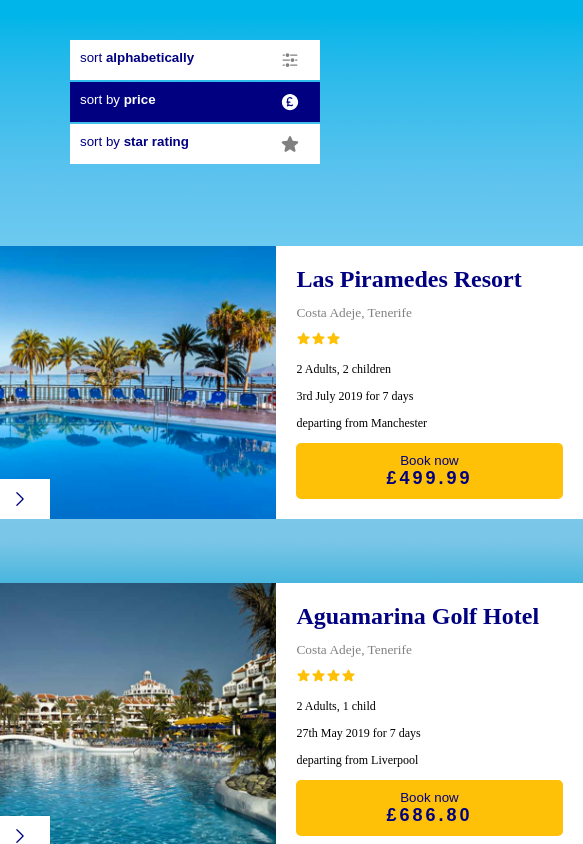
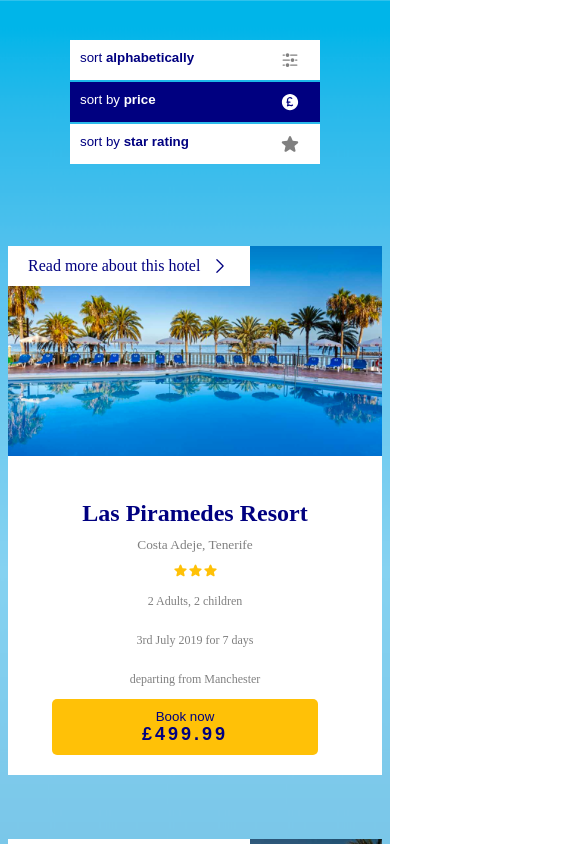
Before and after one commit to legenduzair/holiday-list-app, a React (Create React App) app: page / in a window 390 px wide. Shown: the top 844 px of the page, 583 px wide, since content can reach past the window. Built offline with nearby package versions, Linux system fonts and the light colour scheme; the HTML template or start-up script is replaced by a standard one.

Commit message:
add responsive styling

```diff
--- a/src/components/Hotel/hotel.css
+++ b/src/components/Hotel/hotel.css
@@ -52,6 +52,7 @@
 
 .hotel-details p {
   font-size: 12px;
+  color: grey;
 }
 
 .btn-book {
@@ -73,3 +74,21 @@
   letter-spacing: 3px;
   font-weight: 600;
 }
+
+@media (max-width: 800px) {
+  .hotel {
+    width: 100%;
+  }
+  .hotel-container {
+    flex-direction: column;
+  }
+  .hotel-image span {
+    top: 0;
+    bottom: unset;
+  }
+  .hotel-details {
+    display: flex;
+    flex-direction: column;
+    align-items: center;
+  }
+}
```
